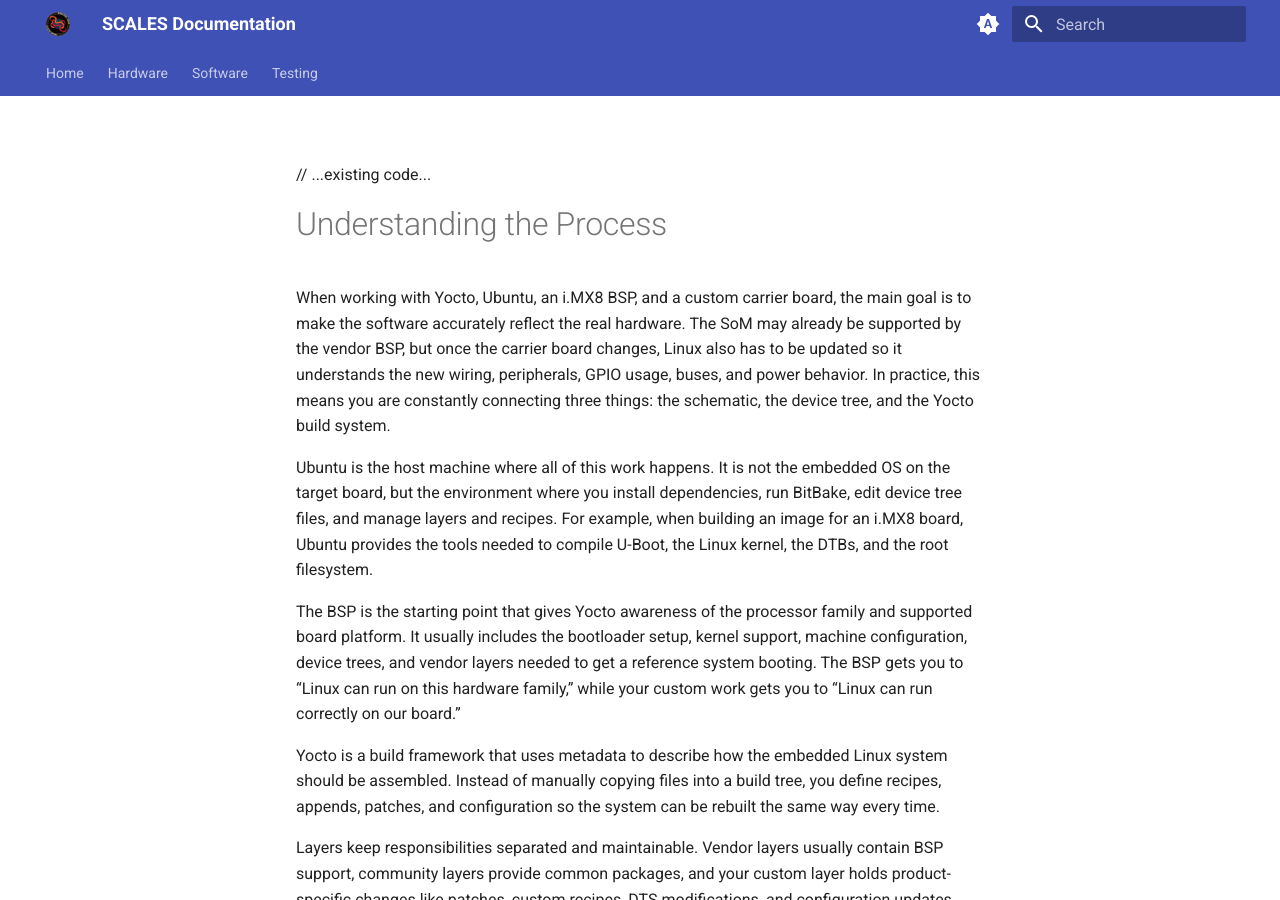
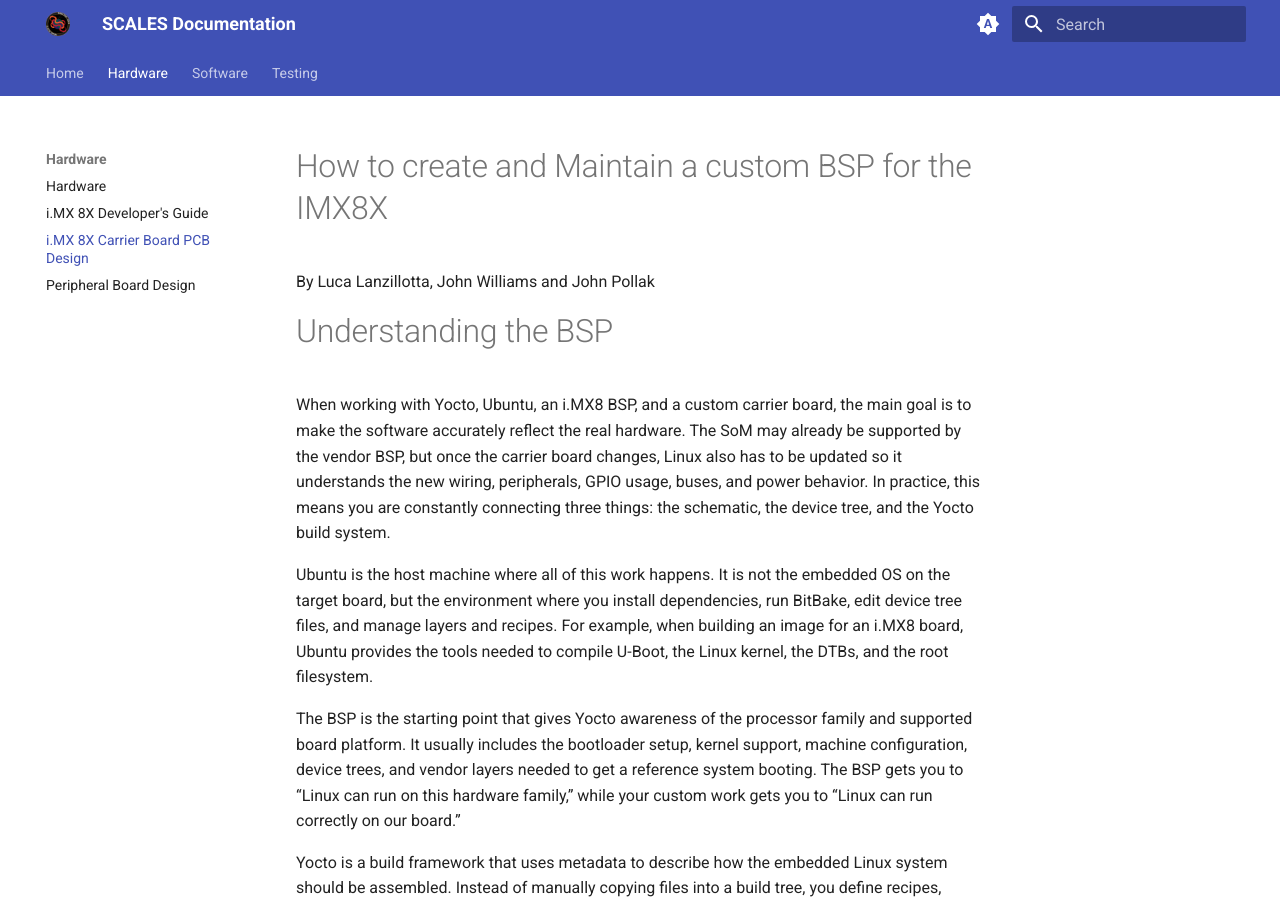
Before and after one commit to BroncoSpace-Lab/scales-docs, an MkDocs documentation site: the page built from docs/IMX8X_customBSP.md, in a window 1280 px wide and 900 px high. Built offline with MkDocs 1.6.1 and Material for MkDocs 9.7.7, drawn with Linux system fonts in a browser that asks for light colours.

Commit message:
Trying small changes

```diff
--- a/docs/IMX8X_customBSP.md
+++ b/docs/IMX8X_customBSP.md
@@ -1,6 +1,7 @@
-// ...existing code...
-
-# Understanding the Process
+# How to create and Maintain a custom BSP for the IMX8X
+By Luca Lanzillotta, John Williams and John Pollak
+
+# Understanding the BSP
 
 When working with Yocto, Ubuntu, an i.MX8 BSP, and a custom carrier board, the main goal is to make the software accurately reflect the real hardware. The SoM may already be supported by the vendor BSP, but once the carrier board changes, Linux also has to be updated so it understands the new wiring, peripherals, GPIO usage, buses, and power behavior. In practice, this means you are constantly connecting three things: the schematic, the device tree, and the Yocto build system.
 
--- a/mkdocs.yml
+++ b/mkdocs.yml
@@ -79,8 +79,7 @@ nav: # Setting up the navigation. The below list will be tabs on left panel
   - Hardware:
     - Hardware Home: hardware_home.md
     - i.MX 8X Developer's Guide: imx8x_procedures.md
-    - i.MX 8X Carrier Board PCB Design: imx_carrier_board.md
-    - Power System Design: power_system.md
+    - i.MX 8X Carrier Board PCB Design: IMX8X_customBSP.md
     - Peripheral Board Design: peripheral_board.md
   - Software:
     - Software Home: software_home.md
```
Also changed, not shown: docs/software_home.md (+1 -1 lines).
